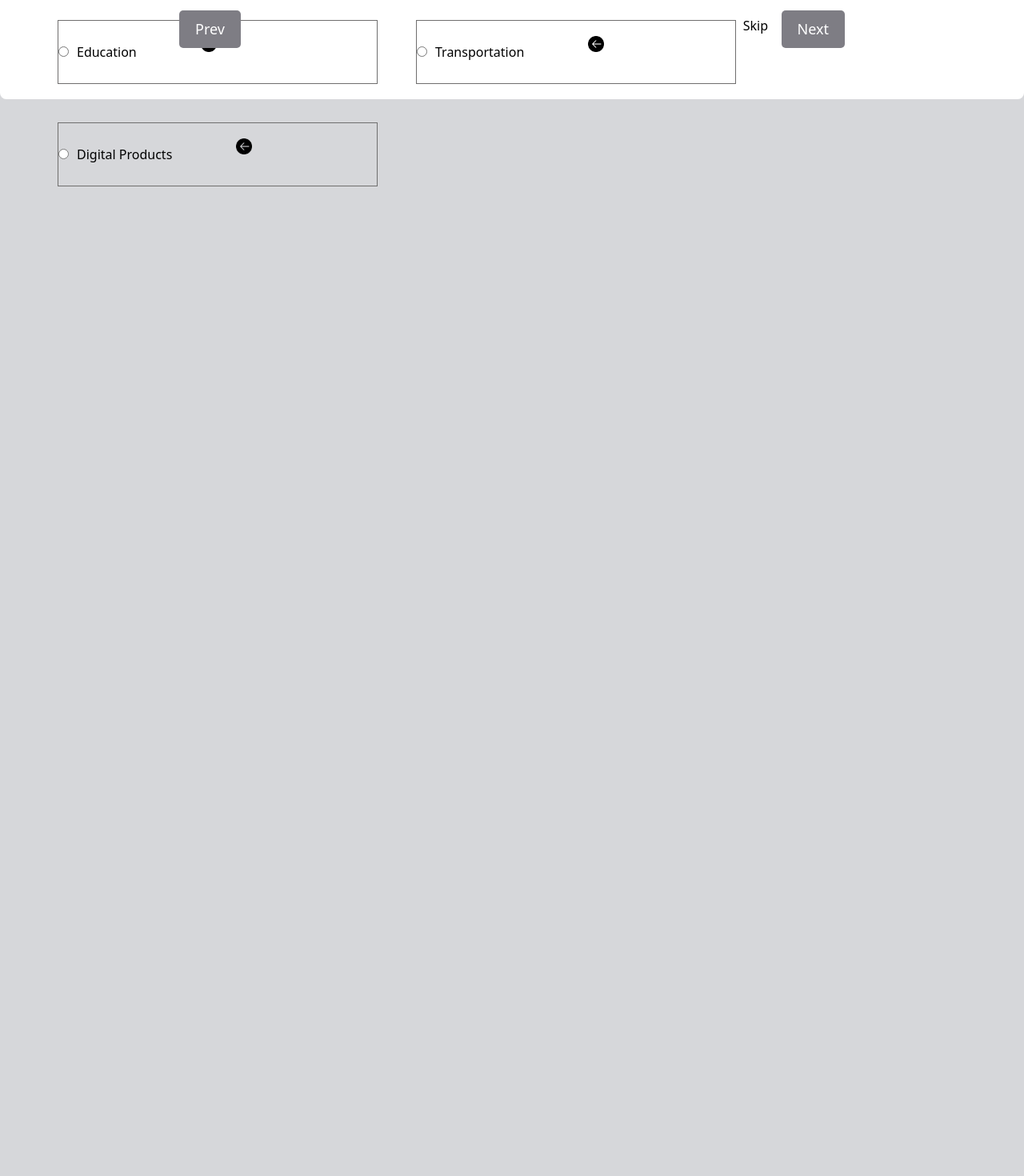
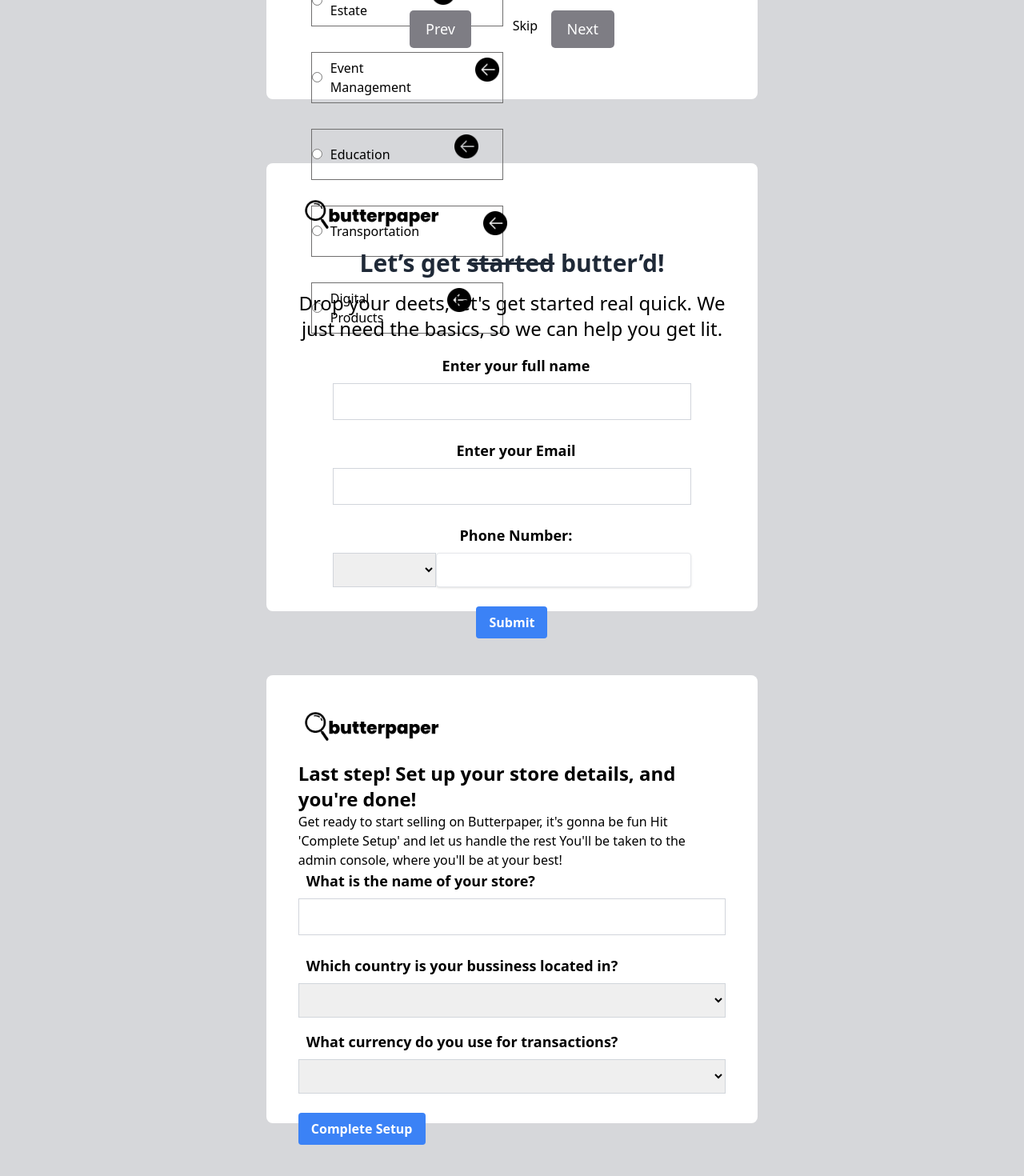
Before and after one commit to rishabhjha12-hub/butterpaper_onboarding, a Vue app: page /hellow in a window 1280 px wide. Shown: the part 516-1986 px from the top of the page at 80% size. Before the commit the page ends 800 px from the top, so only its background shows below. Built offline with nearby package versions, Linux system fonts and the light colour scheme.

Commit message:
added last page

```diff
--- a/src/App.vue
+++ b/src/App.vue
@@ -1,12 +1,14 @@
 <template>
   <HelloWorld msg="Welcome to Your Vue.js App"/>
-  <!-- <firstPage/> -->
+  <firstPage/>
+  <lastPage/>
 
 </template>
 
 <script>
 import HelloWorld from './components/HelloWorld.vue'
-// import firstPage from './components/firstPage.vue'
+import firstPage from './components/firstPage.vue'
+import lastPage from './components/lastPage.vue'
 
 
 
@@ -14,7 +16,8 @@ export default {
   name: 'App',
   components: {
     HelloWorld,
-    // firstPage
+    firstPage,
+    lastPage
 
 
   }
--- a/src/components/HelloWorld.vue
+++ b/src/components/HelloWorld.vue
@@ -269,8 +269,8 @@ export default {
 
 
 <template>
-  <div class="container rounded-lg">
-    <img src="../assets/butterpaper_logo.png" height="100" width="180" alt="200">
+  <div class="container1 rounded-lg">
+    <img class=logo src="../assets/butterpaper_logo.png" height="100" width="180" alt="200">
     <div v-if="!completed">
       <div class="progress-bar">
         <div class="progress" :style="{ width: progress + '%' }"></div>
@@ -284,7 +284,7 @@ export default {
 
         <label :for="`option-${index}`">{{ option.label }}</label>
 
-        <img v-if="option.imgsrc" :src="option.imgsrc"  class="mx-20" alt="Option image" height="20" width="20">
+        <img v-if="option.imgsrc" :src="option.imgsrc"  class="mx-20" alt="Option image" height="20" width="30">
         <!-- <img v-for="(option, index) in options" :key="index" class="mx-4" src="../assets/logo.png" height="20" width="20" alt="dummy"> -->
         </div>
       </div>
@@ -310,9 +310,9 @@ body{
   display: flex;
   flex-wrap: wrap;
 }
-.container {
+.container1 {
   padding: 3rem;
-  width: 62%;
+  width: 48%;
   height: 70vh;
   margin: 5rem auto;
   border-radius: 4%;
@@ -339,14 +339,14 @@ body{
   display: flex;
   align-items: center;
   justify-content: space-around;
-  margin: 1.5em;
+  margin: 1rem;
 }
 label {
   margin-left: 10px;
 }
 .skip-next{
   position: fixed;
-  right: 20rem;
+  right: 38rem;
   bottom: 15rem;
 
 }
@@ -354,7 +354,7 @@ label {
 
   position: fixed;
    bottom: 14rem;
-  right: 14rem;
+  right: 32rem;
 
   padding: 10px 20px;
   background-color: #7E7D84;
@@ -369,7 +369,7 @@ label {
 
   position: fixed;
    bottom: 14rem;
-   left: 14rem;
+   left: 32rem;
   /* margin: 9%; */
 
   padding: 10px 20px;
@@ -388,10 +388,10 @@ label {
   display: flex;
   align-items: center;
   flex-flow: row;
-  height: 5rem;
+  height: 4rem;
   border: 1px solid rgb(111, 110, 110);
   /* background-color: #007BFF; */
-  width: 25rem;
+  width: 15rem;
 }
 .card-body > div {
   display: flex;
--- a/src/components/firstPage.vue
+++ b/src/components/firstPage.vue
@@ -1,11 +1,11 @@
 <template>
 
-    <div class="container mx-auto py-8">
+    <div class="container1 rounded-lg">
         <img src="../assets/butterpaper_logo.png" height="100" width="180" alt="200">
       <h1 class="text-3xl font-bold mb-4 text-center text-gray-800">Let’s get  <del>started</del>  butter’d!</h1>
       <h3 class="text-2xl font-italic mb-4 text-center">Drop your deets, let's get started real quick. We just need the basics, so we can help you get lit.</h3>
       <form class="max-w-md mx-auto text-center" @submit.prevent="submitForm">
-        <div class="mb-4">
+        <!-- <div class="mb-4">
           <label class="block text-gray-700 font-bold mb-2" for="name">Full Name:</label>
           <input class="shadow appearance-none border rounded w-full py-2 px-3 text-gray-700 leading-tight focus:outline-none focus:shadow-outline" type="text" id="name" v-model="name" required>
         </div>
@@ -28,6 +28,28 @@
             </div>
             <input class="shadow appearance-none border rounded w-full py-2 px-3 text-gray-700 leading-tight focus:outline-none focus:shadow-outline" type="text" id="phone-number" v-model="phoneNumber" maxlength="10" required>
           </div>
+        </div> -->
+        <div class="mb-6">
+        <label class="block text-black-700 text-lg font-bold mb-2">Enter your full name</label>
+        <input type="text" class="bg-white-50 border border-gray-300 text-gray-900 text-l rounded-mg focus:ring-blue-500 focus:border-blue-500 block w-full p-2.5 dark:bg-white-700 dark:border-gray-600 dark:placeholder-gray-400 dark:text-black dark:focus:ring-blue-500 dark:focus:border-blue-500">
+        </div>
+        <div class="mb-6">
+        <label class="block text-black-700 text-lg font-bold mb-2">Enter your Email</label>
+        <input type="email" class="bg-white-50 border border-gray-300 text-gray-900 text-l rounded-mg focus:ring-blue-500 focus:border-blue-500 block w-full p-2.5 dark:bg-white-700 dark:border-gray-600 dark:placeholder-gray-400 dark:text-black dark:focus:ring-blue-500 dark:focus:border-blue-500">
+        </div>
+        <div class="mb-6">
+          <label class="block text-black-700 text-lg font-bold mb-2" for="phone">Phone Number:</label>
+          <div class="phone-input flex">
+            <div class="relative">
+              <select class="bg-white-50 border border-gray-300 text-black-900 text-sm rounded-mg focus:ring-grey-500 focus:border-black-500 block w-full p-2.5 dark:bg-grey-700 dark:border-gray-600 dark:placeholder-gray-400 dark:text-black dark:focus:ring-blue-500 dark:focus:border-blue-500" id="country" v-model="selectedcountry">
+                <option v-for="country in countries" :key="country.code" :value="country.code">
+                  <img :src="country.flag" class="inline-block w-4 h-4 mr-2">{{ country.name }} (+{{ country.code }})
+                </option>
+              </select>
+
+            </div>
+            <input class="shadow appearance-none border rounded w-full py-2 px-3 text-gray-700 leading-tight focus:outline-none focus:shadow-outline" type="text" id="phone-number" v-model="phoneNumber" maxlength="10" required>
+          </div>
         </div>
         <div class="flex items-center justify-center">
           <button class="bg-blue-500 hover:bg-blue-700 text-white font-bold py-2 px-4 rounded focus:outline-none focus:shadow-outline" type="submit">
@@ -38,7 +60,7 @@
     </div>
   </template>
   <script>
-// import HelloWorld from './HelloWorld.vue';
+
 
 
 
@@ -67,9 +89,9 @@ export default {
 </script>
 
   <style>
-  .container {
+  .container1{
   padding: 2.5rem;
-  width: 42%;
+  width: 48%;
   height: 70vh;
   margin: 5rem auto;
   border-radius: 4%;
@@ -78,13 +100,6 @@ export default {
   body{
     background-color: gray;
   }
-  .container1 {
-  padding: 2.5rem;
-  width: 40%;
-  height: 70vh;
-  margin: 5rem auto;
-  border-radius: 4%;
-  background-color: white;
-}
+
 
   </style>
--- /dev/null
+++ b/src/components/lastPage.vue
@@ -0,0 +1,75 @@
+<template>
+    <div class="containeri rounded-lg">
+      <img src="../assets/butterpaper_logo.png" height="100" width="180" alt="200">
+         <h1 class="font-bold text-2xl text-centre " >Last step! Set up your store details, and you're done!</h1>
+          <h2 class="subPart">Get ready to start selling on Butterpaper, it's gonna be fun
+    Hit 'Complete Setup' and let us handle the rest
+    You'll be taken to the admin console, where you'll be at your best!</h2>
+        <div class="mb-6">
+        <label class="block text-black-700 text-lg font-bold mb-2">What is the name of your store?</label>
+        <input type="text" class="bg-white-50 border border-gray-300 text-gray-900 text-l rounded-mg focus:ring-blue-500 focus:border-blue-500 block w-full p-2.5 dark:bg-white-700 dark:border-gray-600 dark:placeholder-gray-400 dark:text-black dark:focus:ring-blue-500 dark:focus:border-blue-500">
+        </div>
+        <div class="mb-4">
+        <label class="block text-black-700 text-lg font-bold mb-2" for="country">
+          Which country is your bussiness located in?
+        </label>
+        <select class="bg-white-50 border border-gray-300 text-black-900 text-sm rounded-mg focus:ring-grey-500 focus:border-black-500 block w-full p-2.5 dark:bg-grey-700 dark:border-gray-600 dark:placeholder-gray-400 dark:text-black dark:focus:ring-blue-500 dark:focus:border-blue-500" id="country" v-model="selectedCountry">
+          <option v-for="country in countries" :key="country.code" :value="country.code">{{ country.name }}</option>
+        </select>
+      </div>
+      <div>
+        <label class="block text-black-700 text-lg font-bold mb-2" for="country">
+          What currency do you use for transactions?
+        </label>
+        <select class="bg-white-50 border border-gray-300 text-black-900 text-sm rounded-mg focus:ring-grey-500 focus:border-black-500 block w-full p-2.5 dark:bg-grey-700 dark:border-gray-600 dark:placeholder-gray-400 dark:text-black dark:focus:ring-blue-500 dark:focus:border-blue-500" id="country" v-model="selectedcurrency">
+          <option v-for="country in currency" :key="country.codi" :value="country.codi">{{ country.named }}</option>
+        </select>
+      </div>
+      <br>
+      <div>
+        <button class="bg-blue-500 hover:bg-green-700 text-white font-bold py-2 px-4 rounded" type="submit">
+        Complete Setup
+      </button>
+      </div>
+    </div>
+    </template>
+    <script>
+    export default {
+      data() {
+        return {
+          selectedCountry: ''
+        }
+      },
+      computed: {
+        countries() {
+          // Return an array of country objects with a code and name property
+          return [
+            { code: 'US', name: 'United States' , flag:'india-logo.png' },
+            { code: 'CA', name: 'Canada' , flag:'india-logo.png' },
+            { code: 'MX', name: 'Mexico' , flag:'india-logo.png'},
+            { code: 'IN', name: 'India' , flag:'india-logo.png'}
+            // Add more countries as needed
+          ]
+        },
+        currency() {
+          return [
+            {codi:'Rs.' , named:'Indian Rupees'},
+            {codi:'USD' , named:'US Dollar'}
+          ]
+        }
+      }
+    }
+    </script>
+    <style>
+    .containeri{
+    padding: 2.5rem;
+        width: 48%;
+        height: 70vh;
+        margin: 5rem auto;
+        border-radius: 4%;
+        background-color: #fff;
+    }
+       body{ font-family: Noto Sans,sans-serif;
+        background-color: #D6D7DA;
+    }
+    </style>
```
